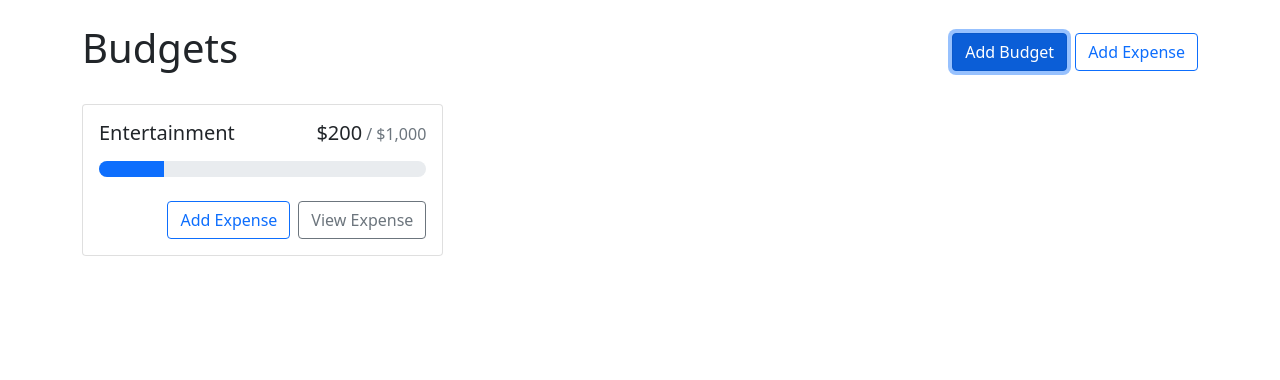
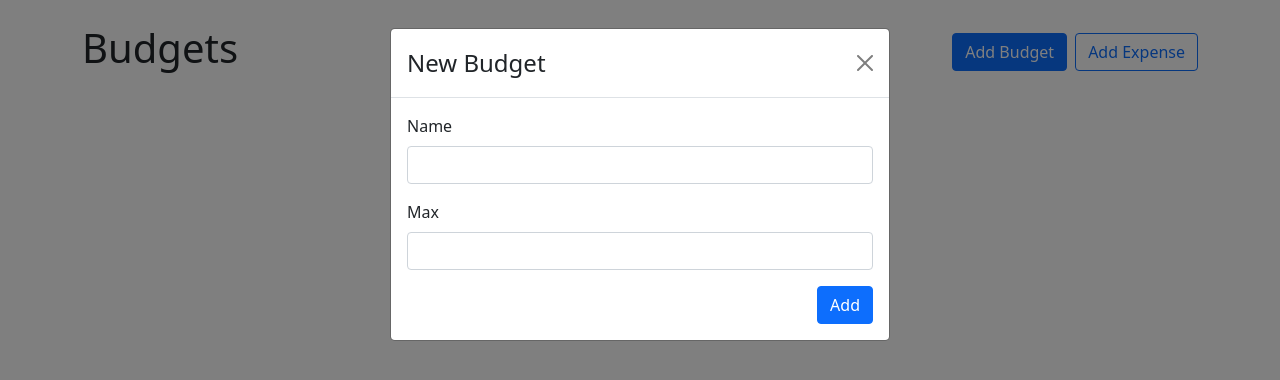
Before and after one commit to knudsenj/budget-app, a React (Create React App) app: page / in a window 1280 px wide. Both pictures are taken after a click on the button "Add Budget". Shown: the top 380 px of the page. Built offline with nearby package versions, Linux system fonts and the light colour scheme.

Commit message:
Add Budget" functionality and display added budgets.

```diff
--- a/src/App.js
+++ b/src/App.js
@@ -1,17 +1,37 @@
+import { useState } from "react";
 import { Button, Container, Stack } from "react-bootstrap";
+import AddBudgetModal from "./components/AddBudgetModal";
 import BudgetCard from "./components/BudgetCard";
+import { useBudgets } from "./contexts/BudgetContext";
 
 function App() {
-  return <Container className="my-4">
+  const [isAddBudgetModalVisible, setIsAddBudgetModalVisible] = useState(false)
+  const { budgets, getBudgetExpenses } = useBudgets()
+
+  return (
+    <>
+      <Container className="my-4">
         <Stack direction="horizontal" gap="2" className="mb-4">
           <h1 className="me-auto">Budgets</h1>
-      <Button variant="primary">Add Budget</Button>
+          <Button variant="primary" onClick={ () => setIsAddBudgetModalVisible(true) }>Add Budget</Button>
           <Button variant="outline-primary">Add Expense</Button>
         </Stack>
         <div className="budget-grid">
-      <BudgetCard name="Entertainment" amount={200} max={1000}></BudgetCard>
+          { budgets.map(budget => <BudgetCard
+            key={ budget.id }
+            name={ budget.name }
+            amount={ getBudgetExpenses(budget.id).reduce((a, c) => a + c, 0) }
+            max={ budget.max }
+          />) }
+
         </div>
       </Container>
+      <AddBudgetModal
+        show={ isAddBudgetModalVisible }
+        handleClose={ () => setIsAddBudgetModalVisible(false) }
+      />
+    </>
+  )
 }
 
 export default App;
--- /dev/null
+++ b/src/components/AddBudgetModal.js
@@ -0,0 +1,47 @@
+import { useRef } from "react";
+import { Button, Form, Modal } from "react-bootstrap";
+import { useBudgets } from "../contexts/BudgetContext";
+
+export default function AddBudgetModal(props) {
+  const nameRef = useRef()
+  const maxRef = useRef()
+  const { addBudget } = useBudgets()
+
+  function handleSubmit(e) {
+    e.preventDefault()
+    addBudget({
+      name: nameRef.current.value,
+      max: parseFloat(maxRef.current.value)
+    })
+
+    props.handleClose()
+  }
+
+  return (
+    <Modal
+      show={ props.show }
+      onHide={ props.handleClose }
+    >
+      <Form onSubmit={ handleSubmit }>
+        <Modal.Header closeButton>
+          <Modal.Title>New Budget</Modal.Title>
+        </Modal.Header>
+
+        <Modal.Body>
+          <Form.Group className="mb-3" controlId="name">
+            <Form.Label>Name</Form.Label>
+            <Form.Control ref={ nameRef } type="text" required />
+          </Form.Group>
+          <Form.Group className="mb-3" controlId="max">
+            <Form.Label>Max</Form.Label>
+            <Form.Control ref={ maxRef } type="number" required min={ 0 } step={ 0.01 } />
+          </Form.Group>
+
+          <div className="d-flex justify-content-end">
+            <Button variant="primary" type="submit">Add</Button>
+          </div>
+        </Modal.Body>
+      </Form>
+    </Modal>
+  )
+}
```
Lines whose indentation alone changed are shown as unchanged.
